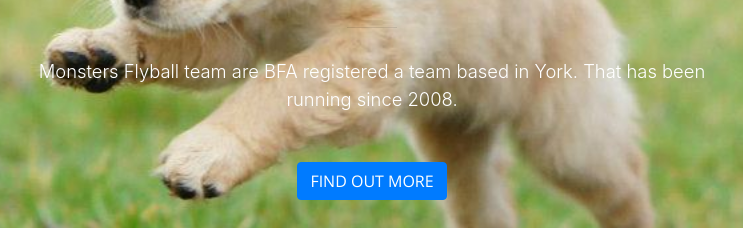
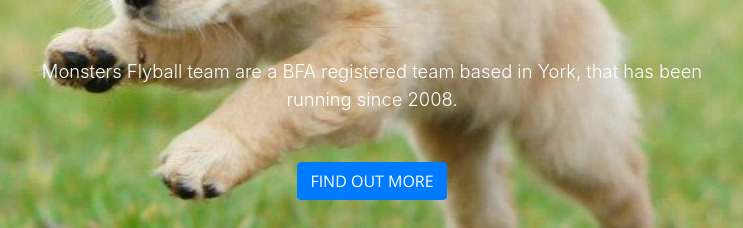
Before and after one commit to JeniBath/MonstersFlyball, a website with bundled scripts: page index.html in a window 1280 px wide. Shown: the part 340-568 px from the top of the page, 268-1011 px from the left. Built offline with nearby package versions, Linux system fonts and the light colour scheme.

Commit message:
Update index.html

```diff
--- a/index.html
+++ b/index.html
@@ -73,7 +73,7 @@
             <hr>
           </div>
           <div class="col-lg-8 mx-auto">
-            <p class="text mb-5">Monsters Flyball team are BFA registered a team based in York. That has been running since 2008.</p>
+            <p class="text mb-5">Monsters Flyball team are a BFA registered team based in York, that has been running since 2008.</p>
             <a class="btn btn-primary btn-xl js-scroll-trigger" href="#about">Find Out More</a>
           </div>
         </div>
```
